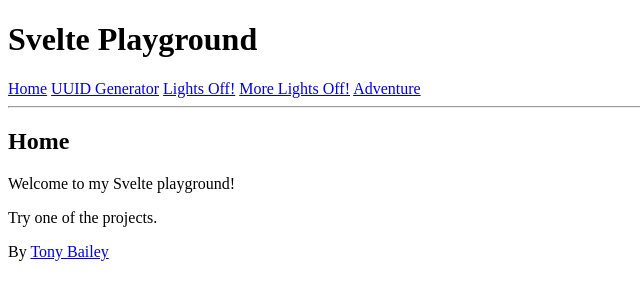
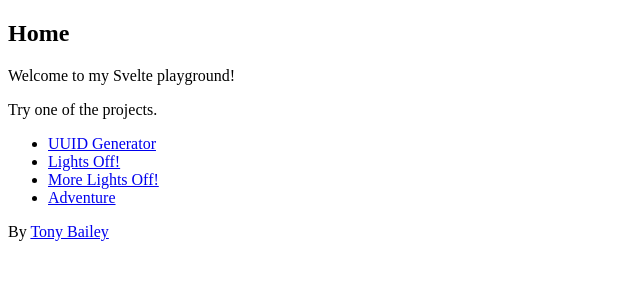
Before and after one commit to TonyBaileyDev/svelte-playground, a SvelteKit app: page / in a window 1280 px wide. Shown: the top 300 px of the page, without its empty margins (0-640 px from the left). Built offline with nearby package versions, Linux system fonts and the light colour scheme.

Commit message:
Back to a multi-page app

```diff
--- a/src/routes/+layout.svelte
+++ /dev/null
@@ -1,15 +0,0 @@
-<h1>Svelte Playground</h1>
-
-<nav>
-	<a href="/">Home</a>
-	<a href="/uuid">UUID Generator</a>
-    <a href="/lights-off">Lights Off!</a>
-    <a href="/lights-off-2">More Lights Off!</a>
-    <a href="/adventure">Adventure</a>
-</nav>
-
-<hr />
-
-<slot />
-
-<p>By <a href="https://www.tonybailey.dev/">Tony Bailey</a></p>
--- a/src/routes/+page.svelte
+++ b/src/routes/+page.svelte
@@ -1,3 +1,11 @@
 <h2>Home</h2>
 <p>Welcome to my Svelte playground!</p>
 <p>Try one of the projects.</p>
+<ul>
+    <li><a href="/uuid">UUID Generator</a></li>
+    <li><a href="/lights-off">Lights Off!</a></li>
+    <li><a href="/lights-off-2">More Lights Off!</a></li>
+    <li><a href="/adventure">Adventure</a></li>
+</ul>
+
+<p>By <a href="https://www.tonybailey.dev/">Tony Bailey</a></p>
```
